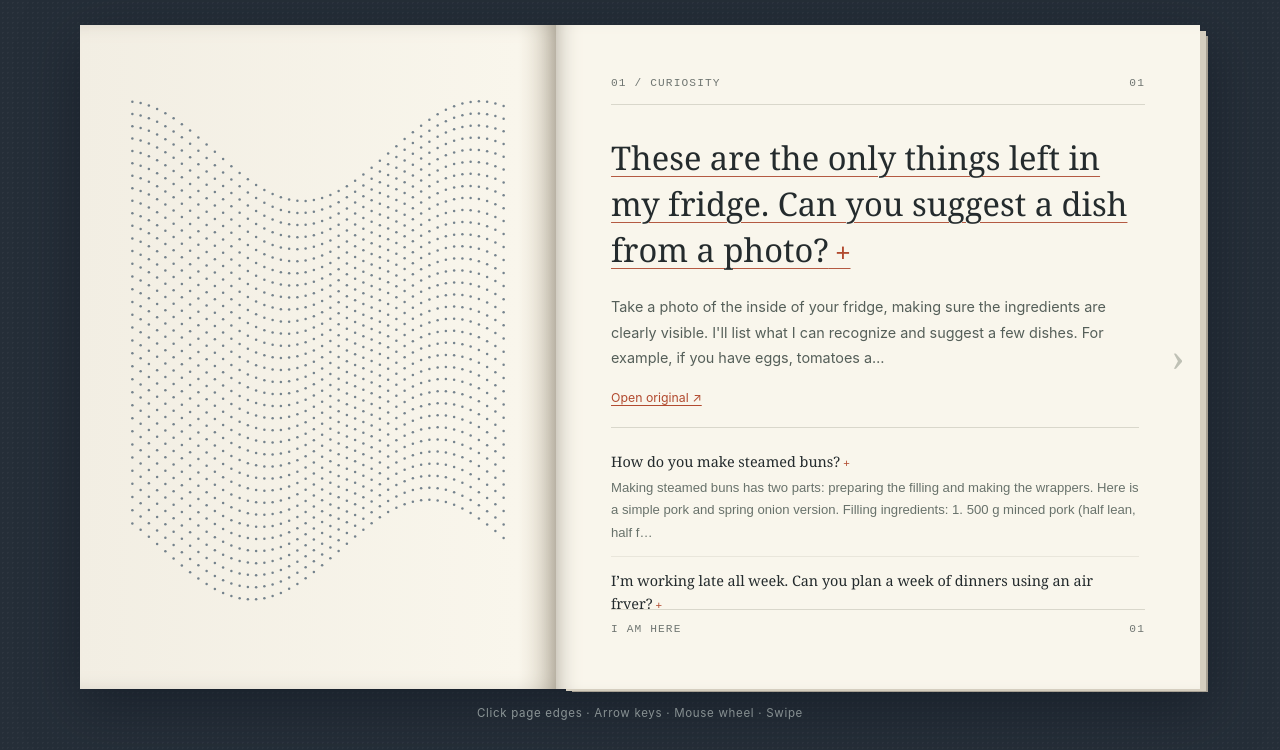
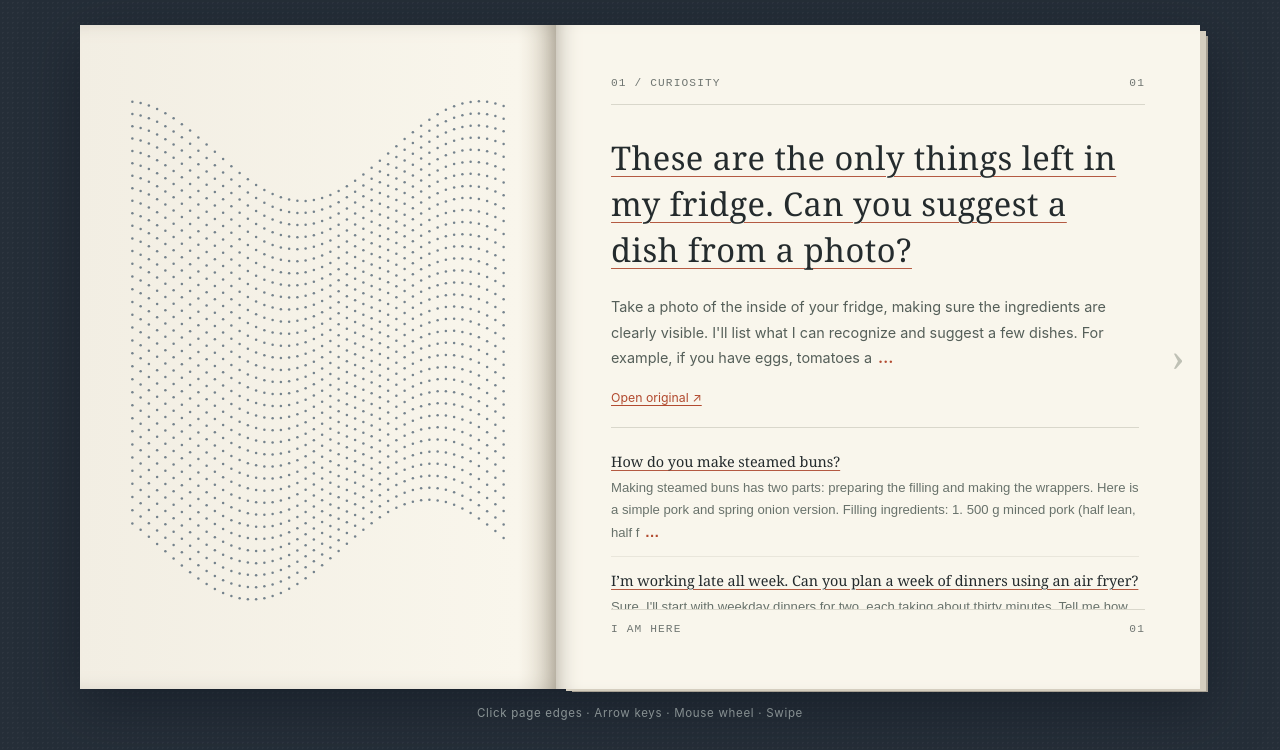
Before and after one commit to shikouchunxiong1-eng/i-am-here, a plain HTML site: page index.html in a window 1280 px wide. Shown: the part 50-800 px from the top of the page. Drawn offline with Linux system fonts and the light colour scheme.

Commit message:
Link dialogue titles to their sources

```diff
--- a/authorization.css
+++ b/authorization.css
@@ -74,3 +74,10 @@ html.sealed{overscroll-behavior:none}.sealed body{touch-action:none;user-select:
   .mobile-face { display: block; flex: none; width: 100%; height: clamp(70px, 12svh, 115px); margin: 6px 0 0; border-bottom: 1px solid var(--rule); }
   .sheet { padding-top: 16px; }
 }
+
+/* The title opens the source; the ellipsis expands the answer. */
+.question-title { color: inherit; }
+a.question-title { text-decoration: underline; text-decoration-color: #b45a42; text-decoration-thickness: 1px; text-underline-offset: .18em; }
+a.question-title:hover { color: var(--rust); }
+.reply-toggle { display: inline; padding: 0 .12em; border: 0; background: transparent; color: var(--rust); cursor: pointer; font-family: inherit; font-size: 1.12em; font-weight: 600; line-height: 1; vertical-align: baseline; }
+.reply-toggle:hover { text-decoration: underline; text-underline-offset: .15em; }
--- a/authorization.js
+++ b/authorization.js
@@ -29,23 +29,46 @@ function create(tag, className, text) {
   return node;
 }
 function hasSource(record) {
-  return record.source && record.row == null && !record.readOnly && !record.fiction;
+  return Boolean(record.source && !record.readOnly && !record.fiction);
 }
 function recordKey(record) {
   return record.row != null ? 'row-' + record.row : record.id;
 }
-function toggleButton(record) {
-  const button = create('button', 'question-toggle', language === 'en' ? record.en : record.zh);
+function questionTitle(record) {
+  const title = create(hasSource(record) ? 'a' : 'span', 'question-title', language === 'en' ? record.en : record.zh);
+  if (hasSource(record)) {
+    title.href = record.source;
+    title.target = '_blank';
+    title.rel = 'noopener noreferrer';
+  }
+  return title;
+}
+function answerView(record, className) {
+  const text = fullReply(record).trim();
+  const isExpanded = expanded.has(recordKey(record));
+  const chars = Array.from(text.replace(/\s+/g, ' '));
+  const limit = language === 'en' ? 190 : 115;
+  const preview = chars.length > limit ? chars.slice(0, limit).join('').trimEnd() : text;
+  const answer = create('p', className);
+  answer.append(document.createTextNode(isExpanded ? text : preview));
+  const button = create('button', 'reply-toggle', isExpanded ? '−' : '…');
   button.type = 'button';
-  button.setAttribute('aria-expanded', String(expanded.has(recordKey(record))));
+  button.dataset.recordKey = recordKey(record);
+  button.setAttribute('aria-expanded', String(isExpanded));
+  const question = language === 'en' ? record.en : record.zh;
+  button.setAttribute('aria-label', (isExpanded ? t('Collapse answer: ', '收起回答：') : t('Expand answer: ', '展開回答：')) + question);
+  button.title = isExpanded ? t('Collapse answer', '收起回答') : t('Expand answer', '展開回答');
   button.onclick = () => {
     const key = recordKey(record);
     if (expanded.has(key)) expanded.delete(key); else expanded.add(key);
     const offset = body.scrollTop;
     render();
     body.scrollTop = offset;
+    const replacement = Array.from(body.querySelectorAll('.reply-toggle')).find(item => item.dataset.recordKey === key);
+    if (replacement) replacement.focus({preventScroll:true});
   };
-  return button;
+  answer.append(document.createTextNode(' '), button);
+  return answer;
 }
 function sourceLink(record, className) {
   const a = create('a', className, t('Open original ↗', '打開原文 ↗'));
@@ -63,13 +86,6 @@ function fullReply(record) {
   }
   if (record.fiction) return language === 'en' ? record.answerSummaryEn : record.answerSummary;
   return language === 'en' ? record.directReplyEn : record.directReply;
-}
-function excerpt(record) {
-  const text = fullReply(record).trim();
-  if (expanded.has(recordKey(record))) return text;
-  const chars = Array.from(text.replace(/\s+/g, ' '));
-  const limit = language === 'en' ? 190 : 115;
-  return chars.length > limit ? chars.slice(0, limit).join('').trimEnd() + '…' : text;
 }
 function section(index) {
   if (index < 5) return [t('01 / CURIOSITY','01 / 好奇'), t('Everyday','日常')];
@@ -168,20 +184,19 @@ function render() {
   select('footNumber').textContent = String(group + 1).padStart(2, '0');
   body.replaceChildren();
   const title = create('h2', 'lead-question');
-  title.append(toggleButton(lead));
+  title.append(questionTitle(lead));
   if (secondPass) showInnerVoice();
-  body.append(title,
-    create('p', 'lead-summary', excerpt(lead)), sourceLink(lead, 'source-link'));
+  body.append(title, answerView(lead, 'lead-summary'));
+  if (hasSource(lead) && lead.row == null) body.append(sourceLink(lead, 'source-link'));
   const list = create('div', 'other-requests');
   for (const record of records.slice(1)) {
     const row = create('div', 'request-row');
     const content = create('p', 'request-text');
-    content.append(toggleButton(record));
+    content.append(questionTitle(record));
     const copy = create('div', 'request-copy');
-    const reply = create('p', 'request-reply');
-    reply.textContent = excerpt(record);
+    const reply = answerView(record, 'request-reply');
     copy.append(content, reply);
-    if (hasSource(record)) copy.append(sourceLink(record, 'row-source'));
+    if (hasSource(record) && record.row == null) copy.append(sourceLink(record, 'row-source'));
     row.append(copy);
     list.append(row);
   }
--- a/index.html
+++ b/index.html
@@ -1,5 +1,5 @@
 <!doctype html>
-<html lang="en"><head><meta charset="utf-8"><meta name="viewport" content="width=device-width,initial-scale=1"><meta name="theme-color" content="#252e38"><title>I AM HERE</title><link rel="stylesheet" href="authorization.css?v=face1"><script defer src="corpus.js?v=expanded110"></script><script defer src="proofreading.js?v=1"></script><script defer src="datastream.js?v=facet4"></script><script defer src="authorization.js?v=face1"></script></head>
+<html lang="en"><head><meta charset="utf-8"><meta name="viewport" content="width=device-width,initial-scale=1"><meta name="theme-color" content="#252e38"><title>I AM HERE</title><link rel="stylesheet" href="authorization.css?v=sources1"><script defer src="corpus.js?v=expanded110"></script><script defer src="proofreading.js?v=1"></script><script defer src="datastream.js?v=facet4"></script><script defer src="authorization.js?v=sources1"></script></head>
 <body>
 <div id="paper"><header class="toolbar"><span class="brand">I AM HERE <span>／我在</span></span><button id="language" class="language" type="button" aria-label="Switch language">中文</button></header>
 <main class="reader"><div class="book" id="book">
```
